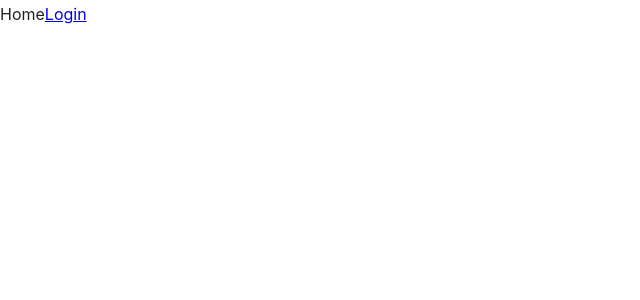
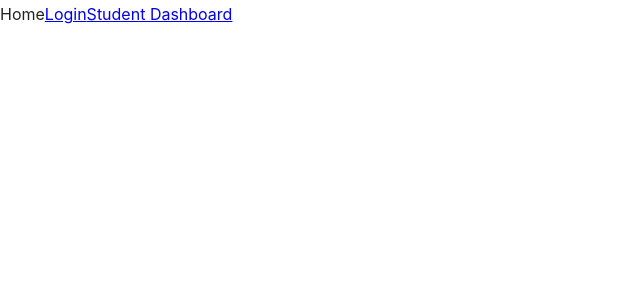
Before and after one commit to dustspeck/Outpass-System-Frontend, a React (Vite) app: page / in a window 1280 px wide. Shown: the top 300 px of the page, without its empty margins (0-640 px from the left). Built offline with nearby package versions, Linux system fonts and the light colour scheme.

Commit message:
feat: add dashboard link to home

```diff
--- a/src/features/Home/Home.tsx
+++ b/src/features/Home/Home.tsx
@@ -6,6 +6,7 @@ function Home() {
     <div>
       Home
       <Link to="/auth/login">Login</Link>
+      <Link to="/student/dashboard">Student Dashboard</Link>
     </div>
   );
 }
```
